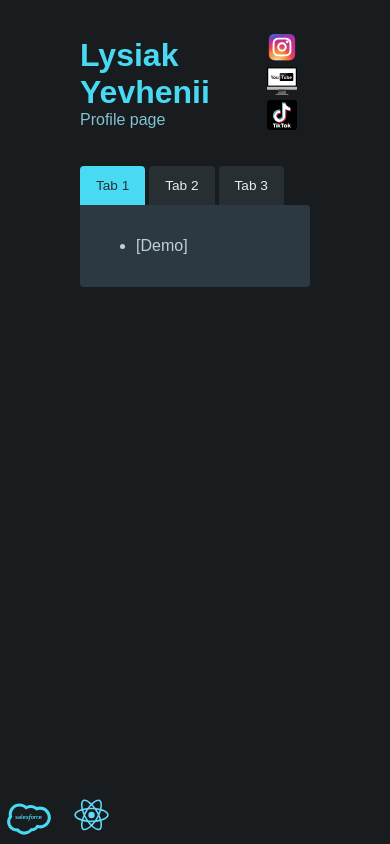
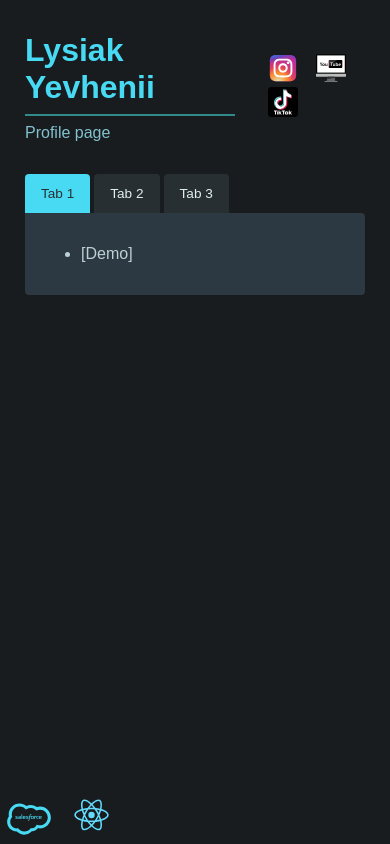
Before and after one commit to lysiak-yevhenii/lysiak-yevhenii.github.io, a React (Create React App) app: page / in a window 390 px wide. Built offline with nearby package versions, Linux system fonts and the light colour scheme.

Commit message:
Add: MainPage style

```diff
--- a/src/components/MainPage/MainPage.js
+++ b/src/components/MainPage/MainPage.js
@@ -28,6 +28,7 @@ const MainPage = (props) => {
       <header>
         <div>
           <h1>Lysiak Yevhenii</h1>
+          <hr />
           <p>Profile page</p>
         </div>
         <div className={styles['social-pages-ref']}>
--- a/src/components/MainPage/MainPage.module.css
+++ b/src/components/MainPage/MainPage.module.css
@@ -1,7 +1,31 @@
-.content {
-  margin: 0px 80px 0px;
+@media (min-width: 480px) {
+  .content {
+    margin: 0px 80px 0px;
+  }
+  .social-pages-ref {
+    max-width: 200px;
+    width: 35%;
+  }
+
+  hr {
+    height: 2px;
+    background-color: #318b8b;
+    border: none;
+  }
 }
-.social-pages-ref {
-  max-width: 200px;
-  width: 35%;
+
+@media (min-width: 320px) and (max-width: 480px) {
+  .content {
+    margin: 0px 25px 0px;
+  }
+  .social-pages-ref {
+    max-width: 200px;
+    width: 35%;
+  }
+
+  hr {
+    height: 2px;
+    background-color: #318b8b;
+    border: none;
+  }
 }
```
